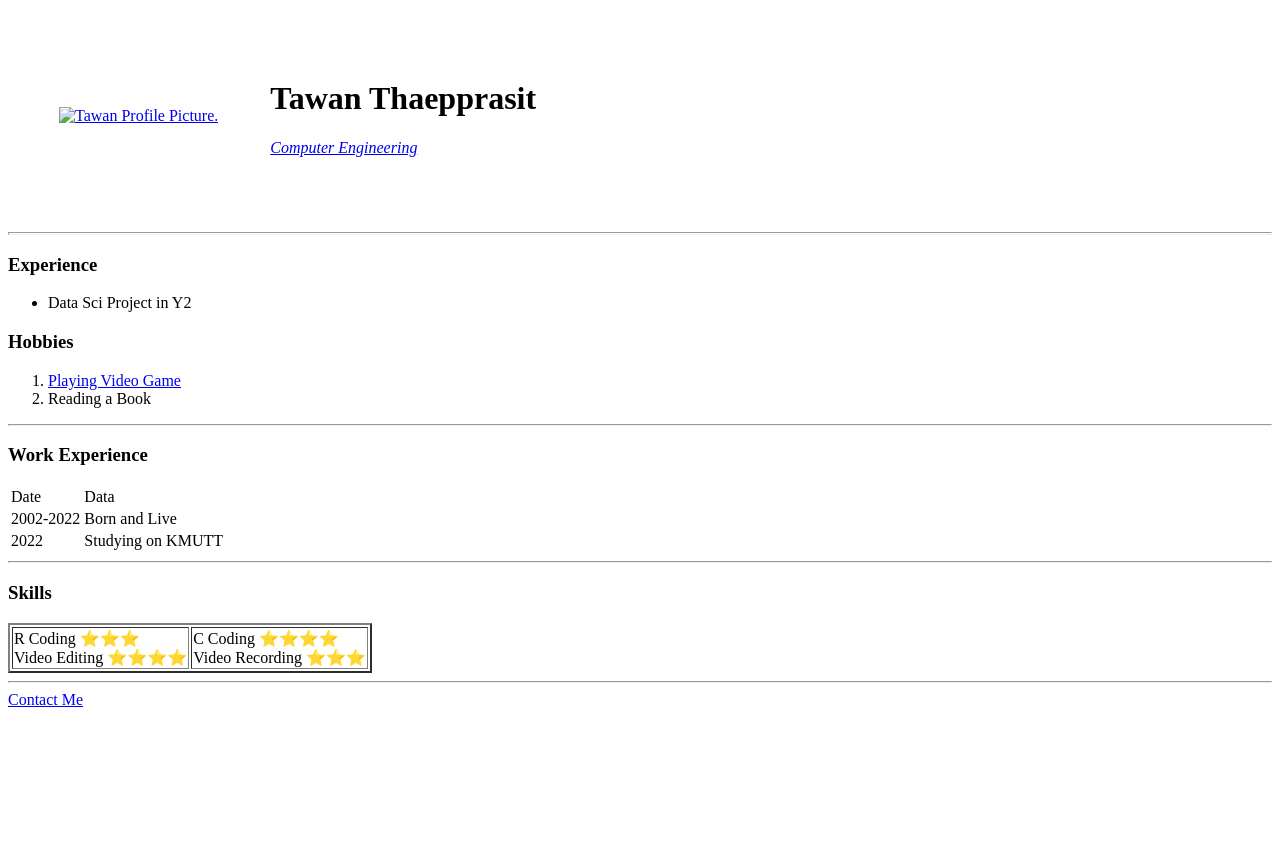
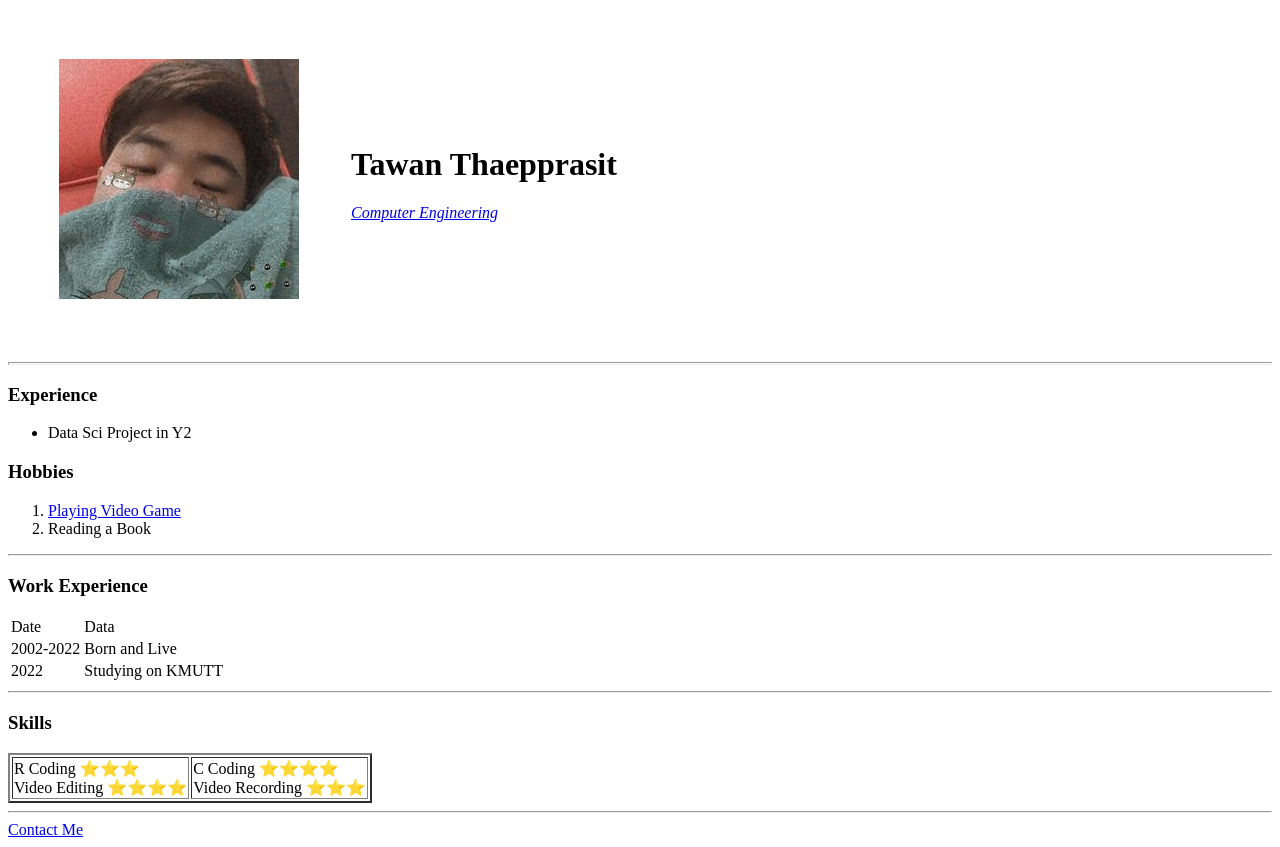
Before and after one commit to Sundione/Tawan-First-Website, a plain HTML site: page index.html in a window 1280 px wide. Before the commit the page ends 800 px from the top, so only its background shows below. Drawn offline with Linux system fonts and the light colour scheme.

Commit message:
Update index.html

```diff
--- a/index.html
+++ b/index.html
@@ -9,7 +9,7 @@
 <body>
     <table cellspacing = "50">
         <tr>
-            <td><a href="https://www.facebook.com/tawan.thaepprasit/"><img src="photo/profile.jpg" alt="Tawan Profile Picture."></a></td>
+            <td><a href="https://www.facebook.com/tawan.thaepprasit/"><img src="profile.jpg" alt="Tawan Profile Picture."></a></td>
             <td>   <h1>Tawan Thaepprasit</h1>
                 <a href="https://cpe.kmutt.ac.th/th/index"><i><p>Computer Engineering <bStudent</p></i></a></td>
         </tr>
```
